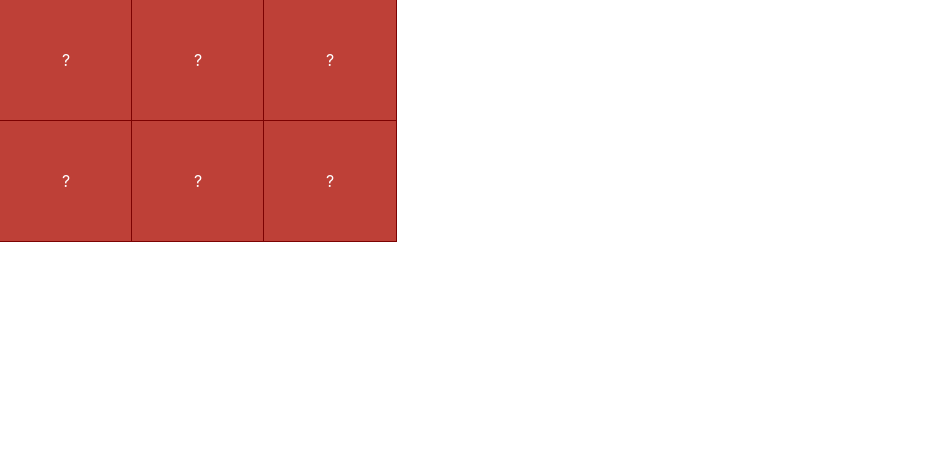
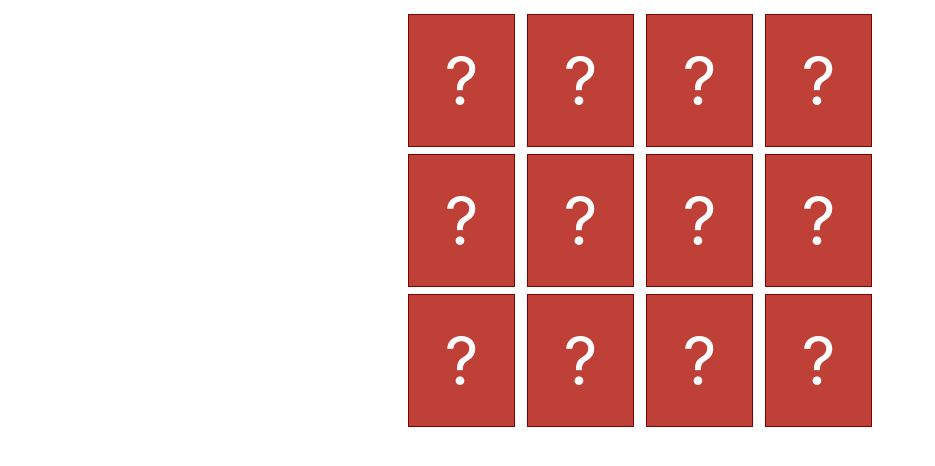
Before and after one commit to atme/memory-react, a React (Create React App) app: page / in a window 1280 px wide. Shown: the top 466 px of the page, without its empty margins (0-935 px from the left). Built offline with nearby package versions, Linux system fonts and the light colour scheme.

Commit message:
made new design

```diff
--- a/src/App.css
+++ b/src/App.css
@@ -1,14 +1,21 @@
 #root {
-  width: 400px;
+  width: 480px;
+  display: flex;
+  flex-wrap: wrap;
+  justify-content: space-evenly;
+  align-items: center;
+  margin: 0 auto;
+  margin-top: 10px;
 }
 
 .card {
-  width: 33%;
-  perspective: 1000;
-  display: inline-block;
+  width: 105px;
+  margin: 5px;
   transition: transform 0.8s;
-  height: 117px;
+  height: 130px;
   transform-style: preserve-3d;
+  font-size: 50pt;
+  cursor: pointer;
 }
 
 .card.show {
@@ -24,7 +31,7 @@
 .card__front, .card__back {
   backface-visibility: hidden;
   position: absolute;
-  padding: 50px 0;
+  padding: 25px 0;
   width: 100%;
  }
 
--- a/src/index.js
+++ b/src/index.js
@@ -6,7 +6,9 @@ import * as serviceWorker from './serviceWorker';
 import Game from './models/Game';
 import generatePairOfCards from './helpers/generatePairOfCards';
 
-const cards = generatePairOfCards([1, 2, 3], true);
+const cards = generatePairOfCards([
+    "🎃", "👾", "👽", "🤖", "👑", "🐷"
+], true);
 
 const update = function() {
     ReactDOM.render(<App game={this}/>, document.getElementById('root'));
```
